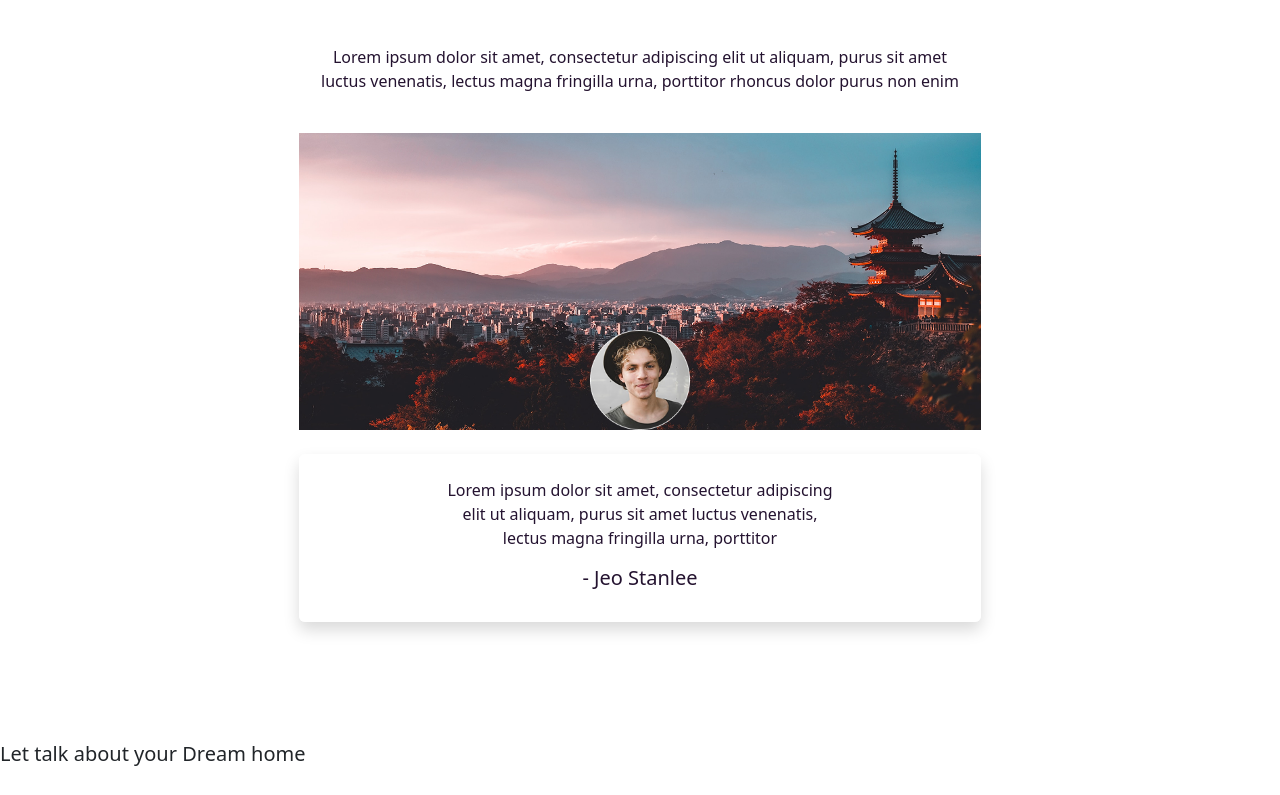
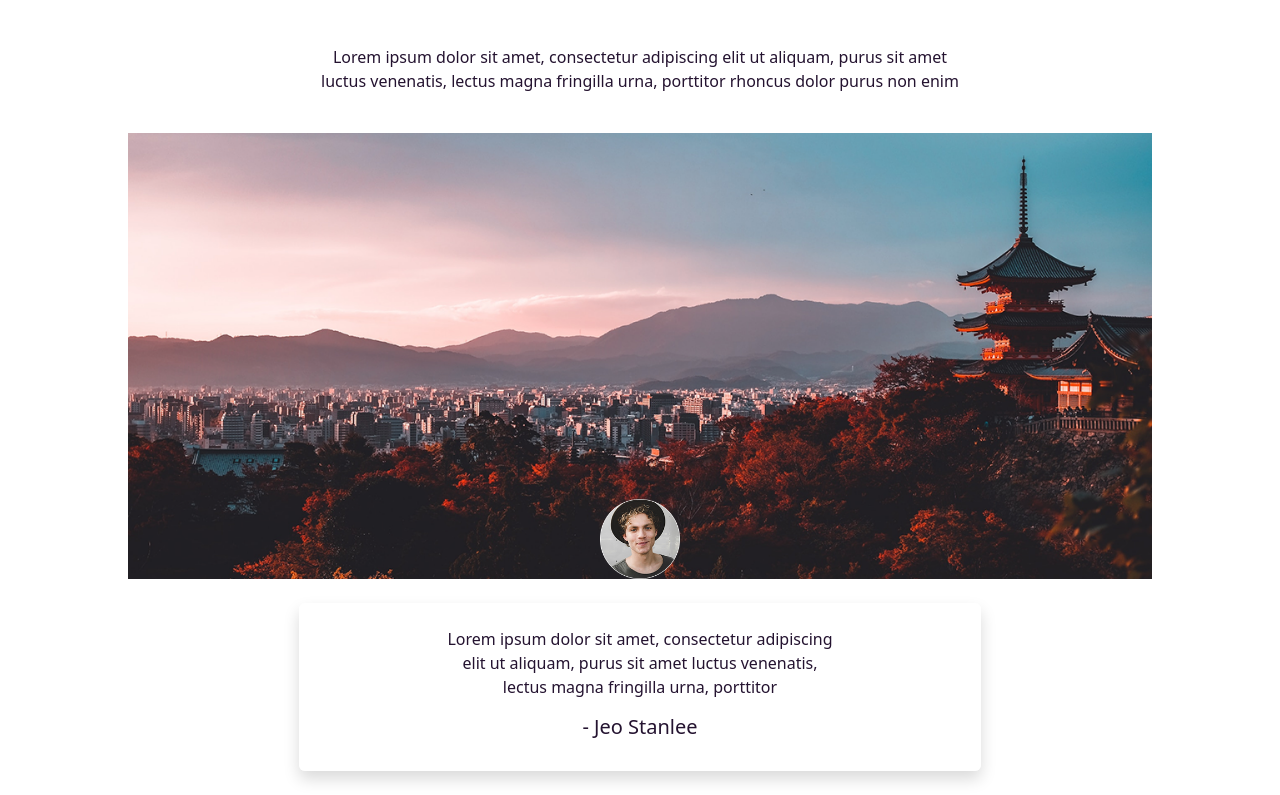
Before and after one commit to Olutayo2003/2nd-Figma-Project, a plain HTML site: page index.html in a window 1280 px wide. Shown: the part 5285-6080 px from the top of the page. Drawn offline with nearby package versions, Linux system fonts and the light colour scheme.

Commit message:
mace correction to section 8

```diff
--- a/index.html
+++ b/index.html
@@ -344,17 +344,17 @@
           <div class="row justify-content-center">
             <!-- Background Image -->
             <div class="col-12 col-md-8 mb-4 d-flex justify-content-center st-image position-relative">
-      <img src="images/Customer background image.png" class="img-fluid custom-img-height" style="max-width: 100%;" alt="Interior Image">
+              <img src="images/Customer background image.png" class="img-fluid custom-img-height"
+                style="max-width: 150%;" alt="Interior Image">
 
               <!-- Profile Image (overlapping, absolute) -->
-      <img src="images/Customer Profile.png"
-           class="position-absolute custom-img-height"
-           style="max-height: 100px; z-index: 1; left: 50%; transform: translate(-50%, -50%); bottom: -50px;"
+              <img src="images/Customer Profile.png" class="position-absolute custom-img-height"
+                style="max-height: 80px; z-index: 1; left: 50%; transform: translate(-50%, -50%); bottom: -40px;"
                 alt="Profile Image">
             </div>
 
             <!-- Text Section -->
-    <div class="col-12 col-md-8">
+            <div class="col-12 col-sm-10 col-md-8 mx-auto">
               <div class="bg-white bg-opacity-75 p-4 rounded shadow text-center">
                 <p>
                   Lorem ipsum dolor sit amet, consectetur adipiscing <br>
@@ -364,7 +364,7 @@
                 <h5 class="Profile-name mt-3">- Jeo Stanlee</h5>
               </div>
             </div>
-  </div>
+
           </div>
 
         </div>
```
Lines whose indentation alone changed are shown as unchanged.
